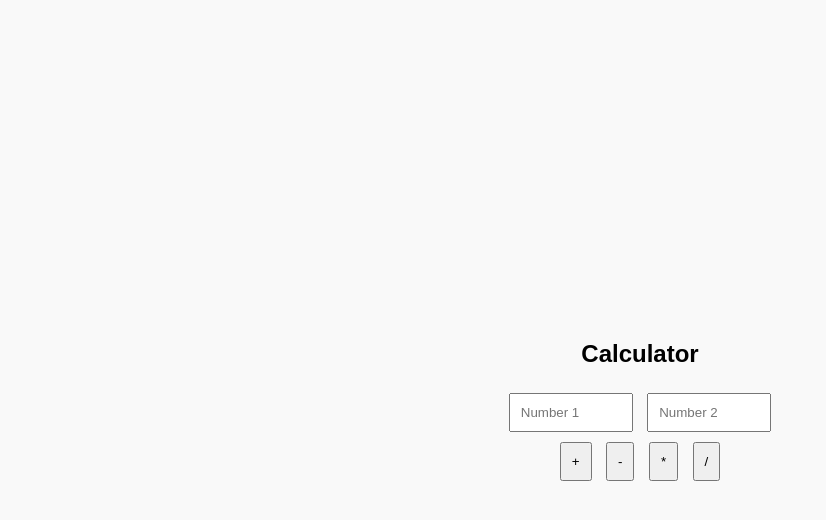
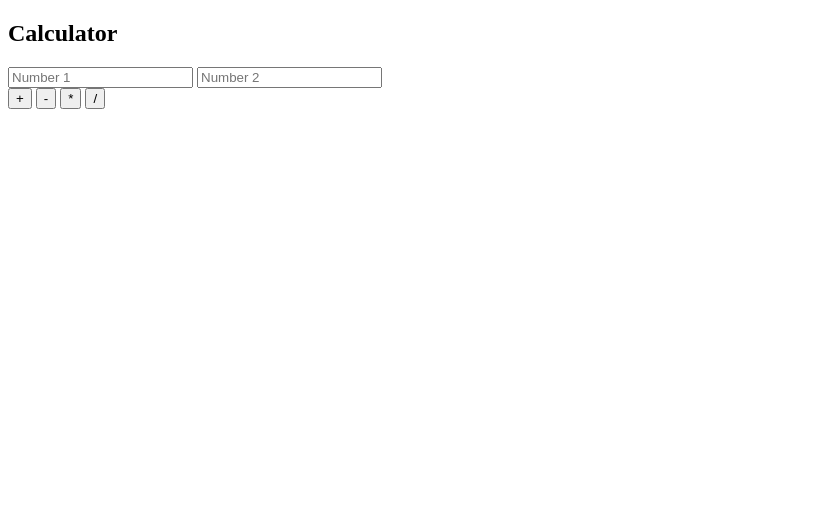
Before and after one commit to EGJ17/Calculator, a plain HTML site: page index.html in a window 1280 px wide. Shown: the whole page, without its empty margins (0-826 px from the left). Drawn offline with Linux system fonts and the light colour scheme.

Commit message:
index.html

```diff
--- a/index.html
+++ b/index.html
@@ -2,40 +2,8 @@
 <html>
 <head>
     <title>Simple Calculator</title>
-    <style>
-        body {
-            font-family: Arial, sans-serif;
-            display: flex;
-            justify-content: center;
-            align-items: center;
-            height: 100vh;
-            background-color: #f9f9f9;
-        }
-
-        .calculator {
-            text-align: center;
-        }
-
-        input {
-            padding: 10px;
-            margin: 5px;
-            width: 100px;
-        }
-
-        button {
-            padding: 10px;
-            margin: 5px;
-            cursor: pointer;
-        }
-
-        .result {
-            margin-top: 10px;
-            font-size: 1.2em;
-        }
-    </style>
 </head>
 <body>
-    <div class="calculator">
     <h2>Calculator</h2>
     <input type="number" id="num1" placeholder="Number 1">
     <input type="number" id="num2" placeholder="Number 2">
@@ -44,8 +12,7 @@
     <button onclick="calculate('subtract')">-</button>
     <button onclick="calculate('multiply')">*</button>
     <button onclick="calculate('divide')">/</button>
-        <div class="result" id="result"></div>
-    </div>
+    <div id="result"></div>
 
     <script>
         function calculate(operation) {
```
Lines whose indentation alone changed are shown as unchanged.
